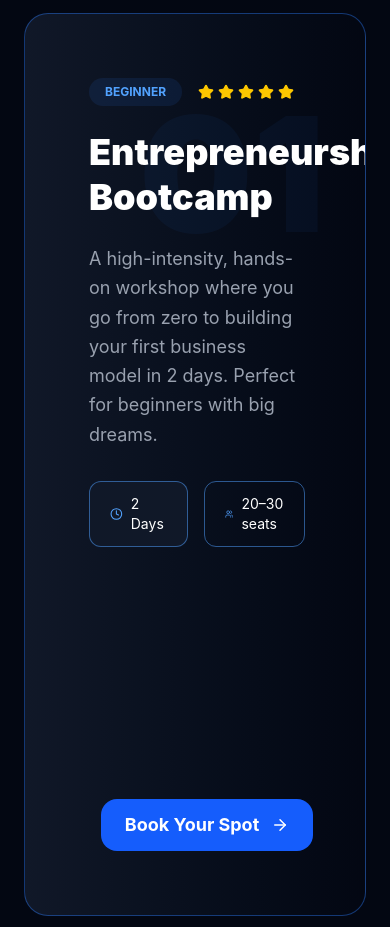
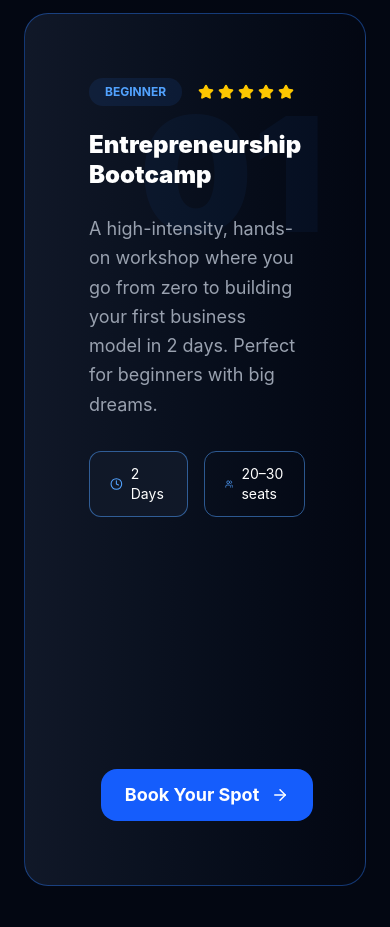
Before and after one commit to Atharv542/Legaro, a React (Vite) app: page / in a window 390 px wide. Shown: the part 4520-5447 px from the top of the page. Built offline with nearby package versions, Linux system fonts and the light colour scheme.

Commit message:
Added changes

```diff
--- a/src/components/Workshops.jsx
+++ b/src/components/Workshops.jsx
@@ -188,7 +188,7 @@ export default function WorkshopsSection() {
                   </div>
                 </div>
 
-                <h3 className="font-black text-4xl mb-6 leading-tight">
+                <h3 className="font-black text-2xl md:text-4xl mb-6 leading-tight">
                   {expandedWorkshop.title}
                 </h3>
 
```
